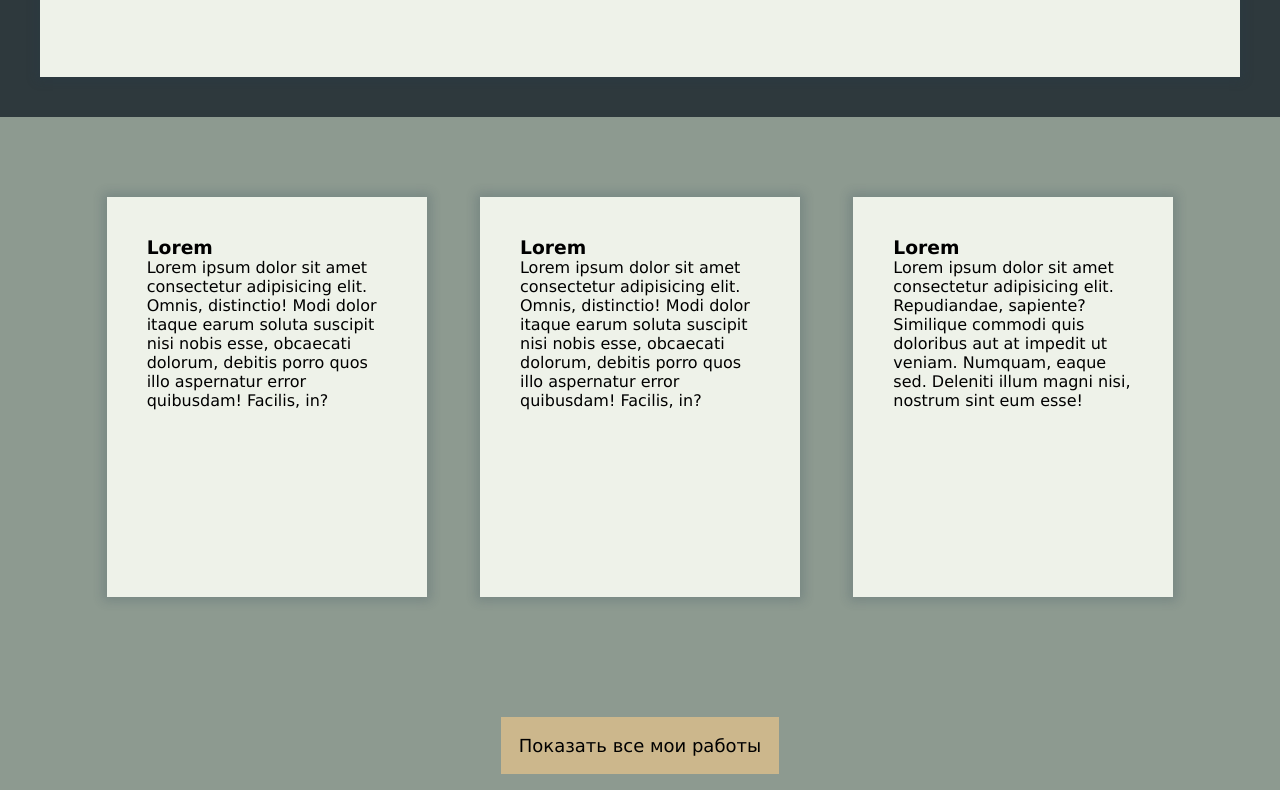
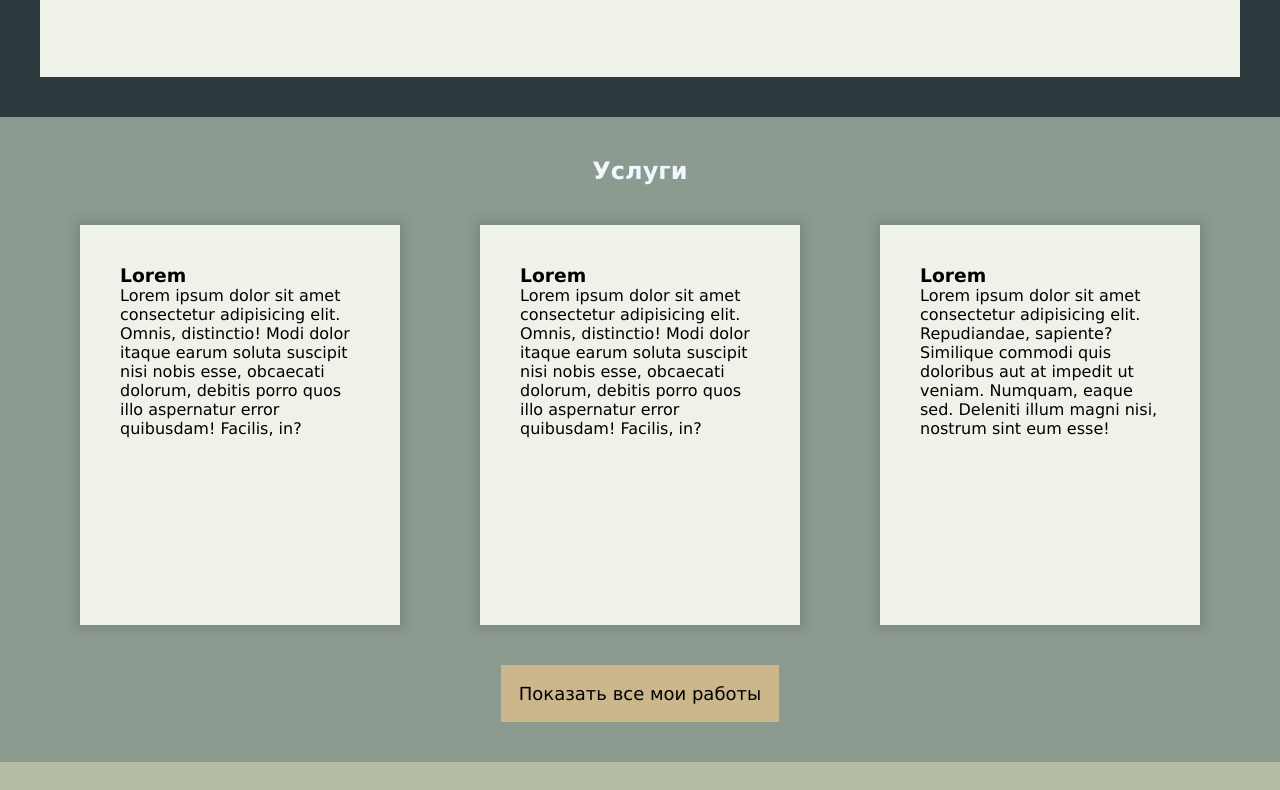
Before and after one commit to KsenyaSylla/aviamassage, a plain HTML site: page index.html in a window 1280 px wide. Shown: the part 1910-2700 px from the top of the page. Drawn offline with Linux system fonts and the light colour scheme.

Commit message:
added h2"services"

```diff
--- a/index.html
+++ b/index.html
@@ -54,6 +54,7 @@
         </div>
         <section class="services" name="services">
             <a name="services"></a>
+            <h2>Услуги</h2>
             <div class="container putInCenter">
                 <div class="makeRowFrom3">
                     <article class="services__item">
--- a/style/style.scss
+++ b/style/style.scss
@@ -140,9 +140,16 @@ main {
     }
     .services {
         background-color: #8d9a90;
-        padding-bottom: $commonSpacing;
+        padding-bottom: $commonSpacing/2;
+        padding-top: $commonSpacing/2;
+        & h2 {
+            color: $textColorLight;
+            text-align: center;
+        }
         .makeRowFrom3 {
-            padding: $commonSpacing;
+            padding-left: $commonSpacing/2;
+            padding-right: $commonSpacing/2;
+            padding-top: $commonSpacing/2;
             display: flex;
             justify-content: space-around;
             flex-wrap: wrap;
```
Also changed, not shown: style/style.css, 1 other file.
